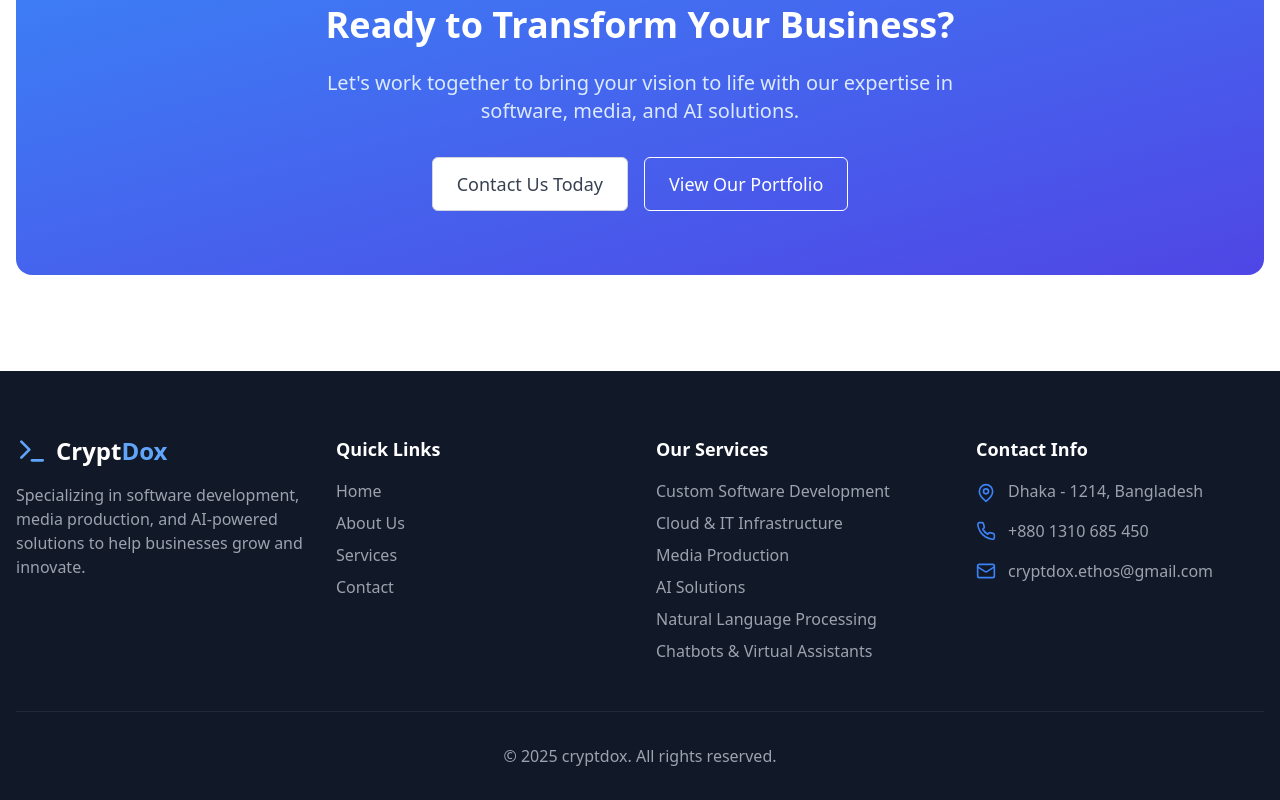
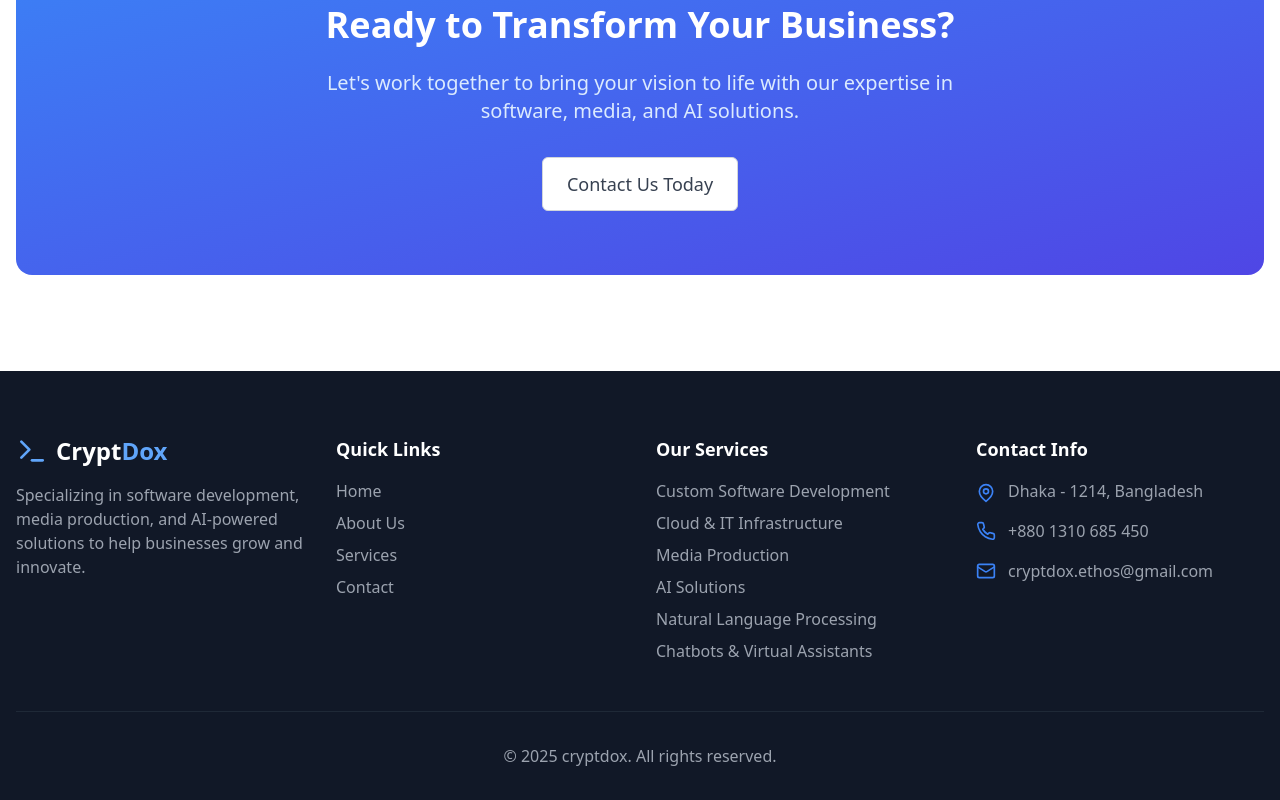
Before and after one commit to cryptdox/cryptdox-public-website, a React (Vite) app: page / in a window 1280 px wide. Shown: the part 2919-3719 px from the top of the page. Built offline with nearby package versions, Linux system fonts and the light colour scheme; no server answers; the database is empty.

Commit message:
hide portfolio

```diff
--- a/src/pages/HomePage.tsx
+++ b/src/pages/HomePage.tsx
@@ -609,7 +609,7 @@ const HomePage = () => {
                   Contact Us Today
                 </Button>
               </Link>
-              <Link to="/portfolio">
+              {/* <Link to="/portfolio">
                 <Button
                   size="lg"
                   variant="outline"
@@ -617,7 +617,7 @@ const HomePage = () => {
                 >
                   View Our Portfolio
                 </Button>
-              </Link>
+              </Link> */}
             </div>
           </div>
         </div>
```
